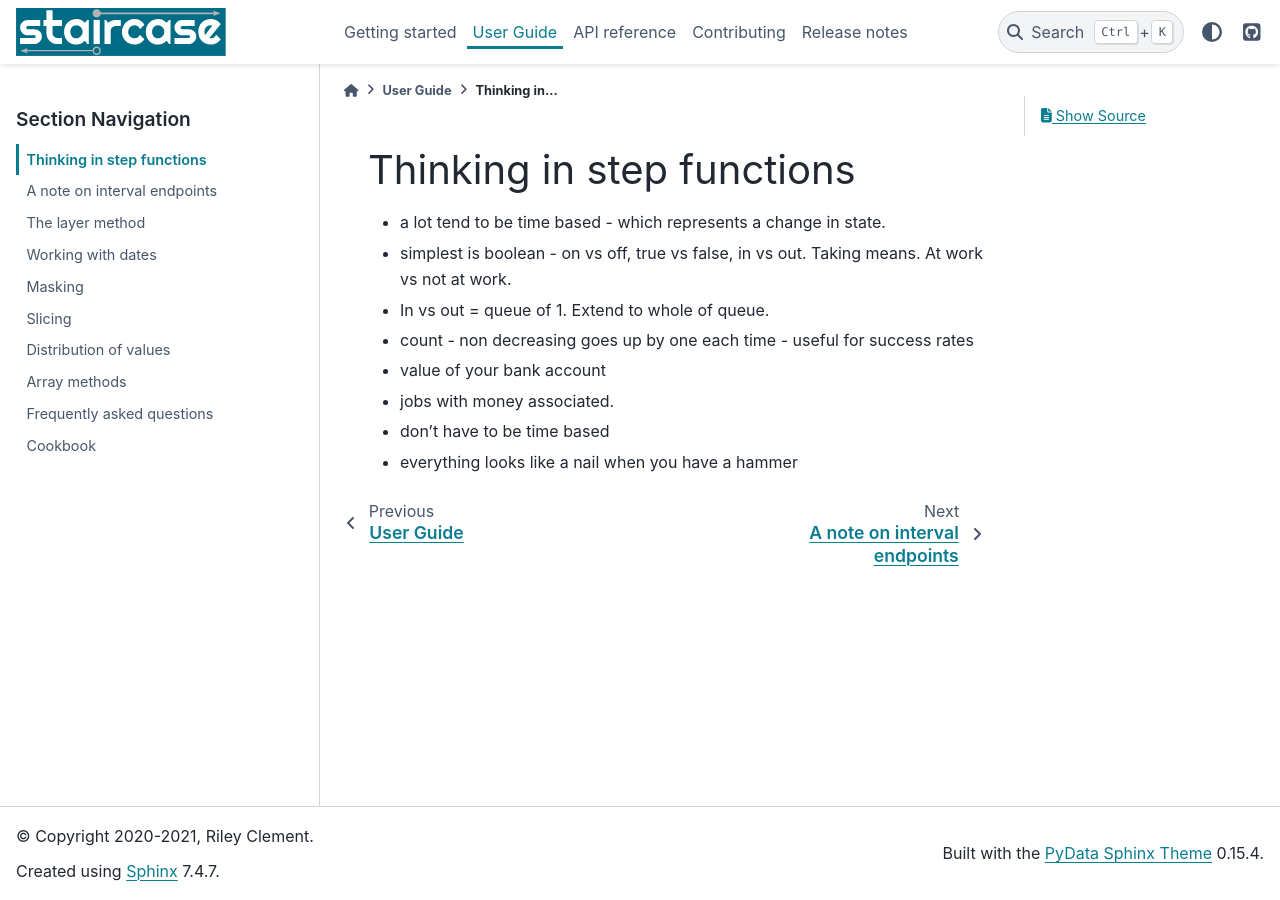
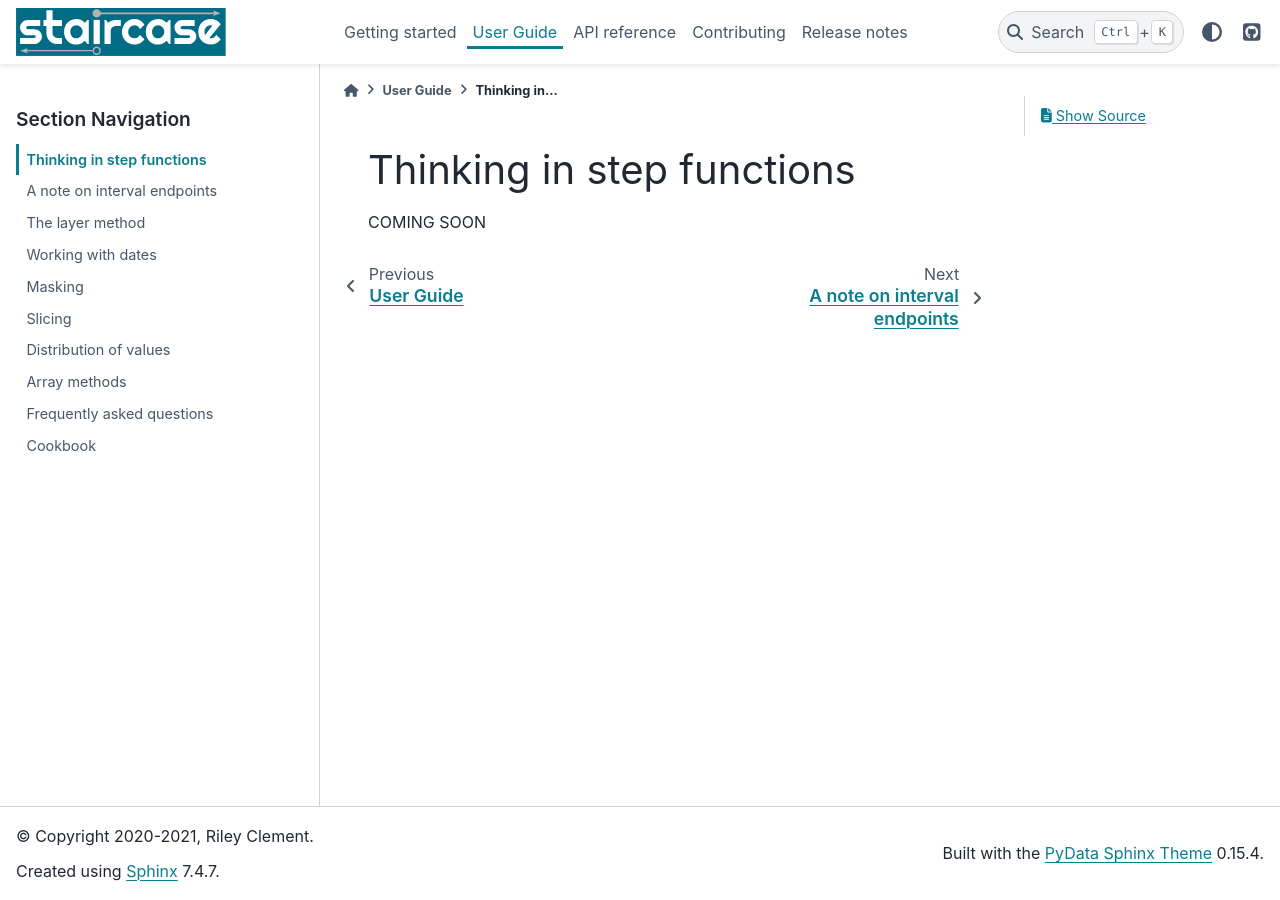
Before and after one commit to staircase-dev/staircase, a Sphinx documentation site: the page built from docs/user_guide/stepfunctionthinking.rst, in a window 1280 px wide. Built offline with Sphinx 7.4.7 and the PyData theme 0.15.4, drawn with Linux system fonts in a browser that asks for light colours; pages that are not in the unit, such as notebooks, are missing from menus.

Commit message:
DOC UPDATE

```diff
--- a/docs/release_notes/index.rst
+++ b/docs/release_notes/index.rst
@@ -4,8 +4,6 @@
 Release notes
 ========================
 
-Release notes here
-
 .. toctree::
    :maxdepth: 2
 
--- a/docs/user_guide/faq.rst
+++ b/docs/user_guide/faq.rst
@@ -13,7 +13,7 @@ Frequently asked questions
 .. dropdown:: What happens if I call :meth:`staircase.Stairs.layer` with default arguments?
     :container: + shadow
 
-    The default arguments for *start*, *end* and *value* in :meth:`staircase.Stairs.layer` are all None, as per the method signature.  However the internals of staircase will treat them as -infinity, infinity and 1 respectively.  The result of this will be increasing the value of a step function by 1 everywhere.  For a discussion around this choice please see...
+    The default arguments for *start*, *end* and *value* in :meth:`staircase.Stairs.layer` are all None, as per the method signature.  However the internals of staircase will treat them as -infinity, infinity and 1 respectively.  The result of this will be increasing the value of a step function by 1 everywhere.  For a discussion around this choice please see the section on :ref:`layering <user_guide.layering>`.
 
 .. dropdown:: Why can't I calculate the integral of my step function?
     :container: + shadow
--- a/docs/user_guide/stepfunctionthinking.rst
+++ b/docs/user_guide/stepfunctionthinking.rst
@@ -3,19 +3,4 @@
 Thinking in step functions
 ===========================
 
-* a lot tend to be time based - which represents a change in state.
-* simplest is boolean - on vs off, true vs false, in vs out.  Taking means.  At work vs not at work.
-*  In vs out = queue of 1.  Extend to whole of queue.
-* count - non decreasing goes up by one each time - useful for success rates
-
-* value of your bank account
-
-
-* jobs with money associated.
-
-
-* don't have to be time based
-
-
-
-* everything looks like a nail when you have a hammer
+COMING SOON
```
Also changed, not shown: docs/getting_started/index.rst (+0 -18 lines), docs/release_notes/versiontwo.rst (+5 -6 lines), docs/user_guide/index.rst (+19 -15 lines).
